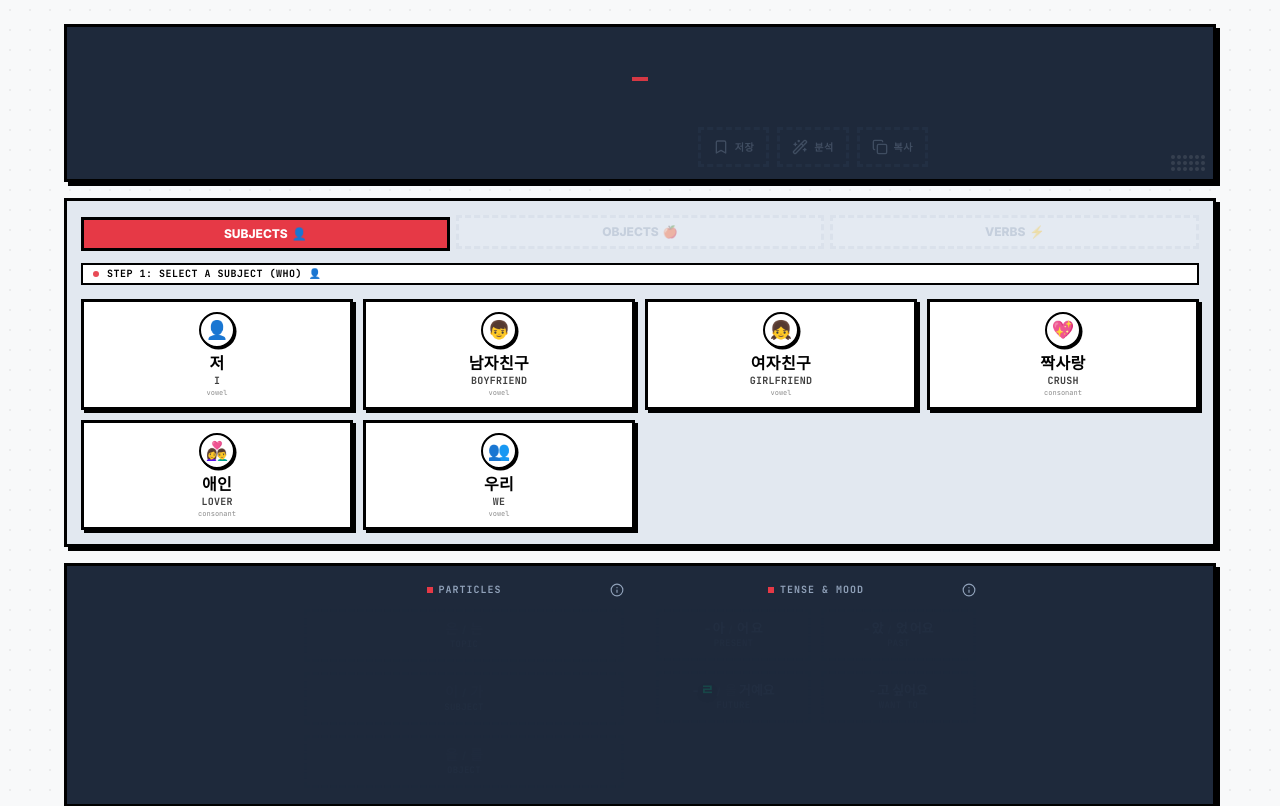
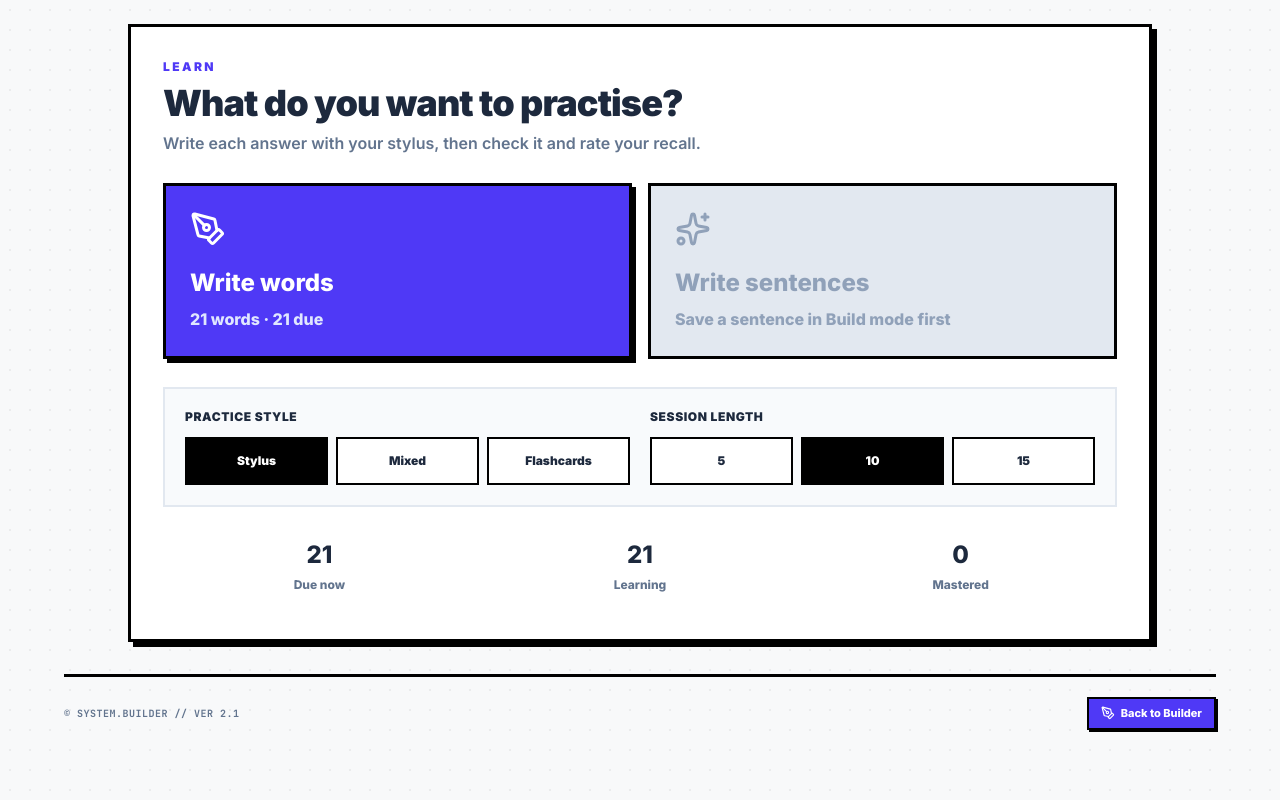
Before and after one commit to senskorea/korean-sentence-builder, a React (Vite) app: page / in a window 1280 px wide. Shown: the top 806 px of the page. Built offline with nearby package versions, Linux system fonts and the light colour scheme.

Commit message:
Launch into light learn mode

```diff
--- a/index.html
+++ b/index.html
@@ -10,12 +10,12 @@
 
     <!-- iOS / iPadOS Add to Home Screen Meta Tags -->
     <meta name="apple-mobile-web-app-capable" content="yes" />
-    <meta name="apple-mobile-web-app-status-bar-style" content="black-translucent" />
+    <meta name="apple-mobile-web-app-status-bar-style" content="default" />
     <meta name="apple-mobile-web-app-title" content="K-Builder" />
     <link rel="apple-touch-icon" href="/apple-touch-icon.png" />
 
     <!-- General Theme Color -->
-    <meta name="theme-color" content="#cc3311" />
+    <meta name="theme-color" content="#ffffff" />
   </head>
   <body>
     <div id="root"></div>
--- a/src/App.tsx
+++ b/src/App.tsx
@@ -165,7 +165,7 @@ export default function App() {
   const [vocabError, setVocabError] = useState<string | null>(null);
 
   // --- Configuration & Utilities State ---
-  const [appMode, setAppMode] = useState<'build' | 'learn'>('build');
+  const [appMode, setAppMode] = useState<'build' | 'learn'>('learn');
   const [config, setConfig] = useState<AppConfig>({
     copyFormat: 'bilingual',
     bypassMode: false,
--- a/src/index.css
+++ b/src/index.css
@@ -1,5 +1,20 @@
 @import url('https://fonts.googleapis.com/css2?family=Space+Grotesk:wght@400;700;900&family=Inter:wght@400;600;800;900&family=JetBrains+Mono:wght@400;700&display=swap');
 @import "tailwindcss";
+
+/* Light is the product default. Dark styles only activate when explicitly opted in. */
+@custom-variant dark (&:where(.dark, .dark *));
+
+:root {
+  color-scheme: light;
+  background: #ffffff;
+}
+
+html,
+body,
+#root {
+  min-height: 100%;
+  background: #ffffff;
+}
 
 @theme {
   --font-sans: "Inter", ui-sans-serif, system-ui, sans-serif;
```
